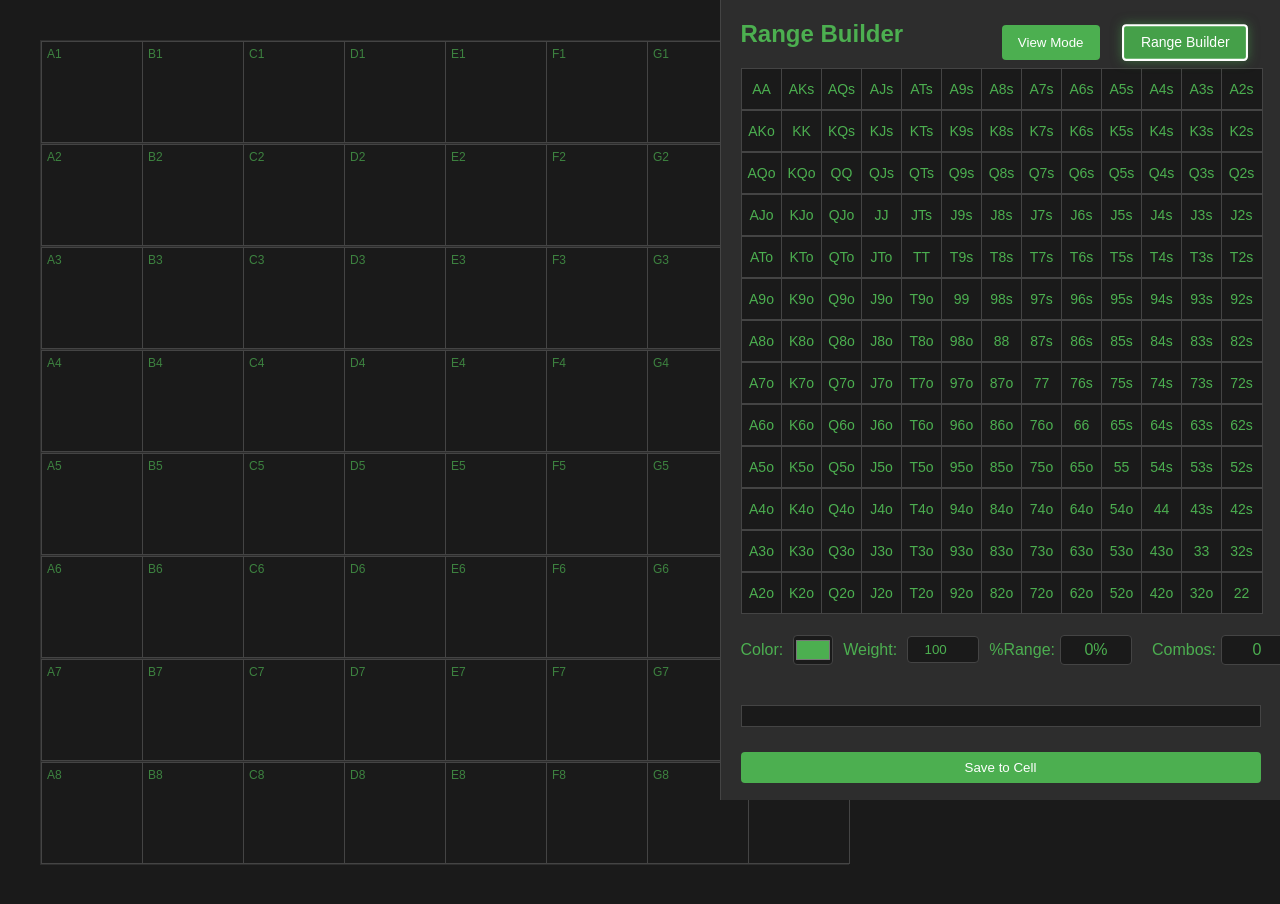
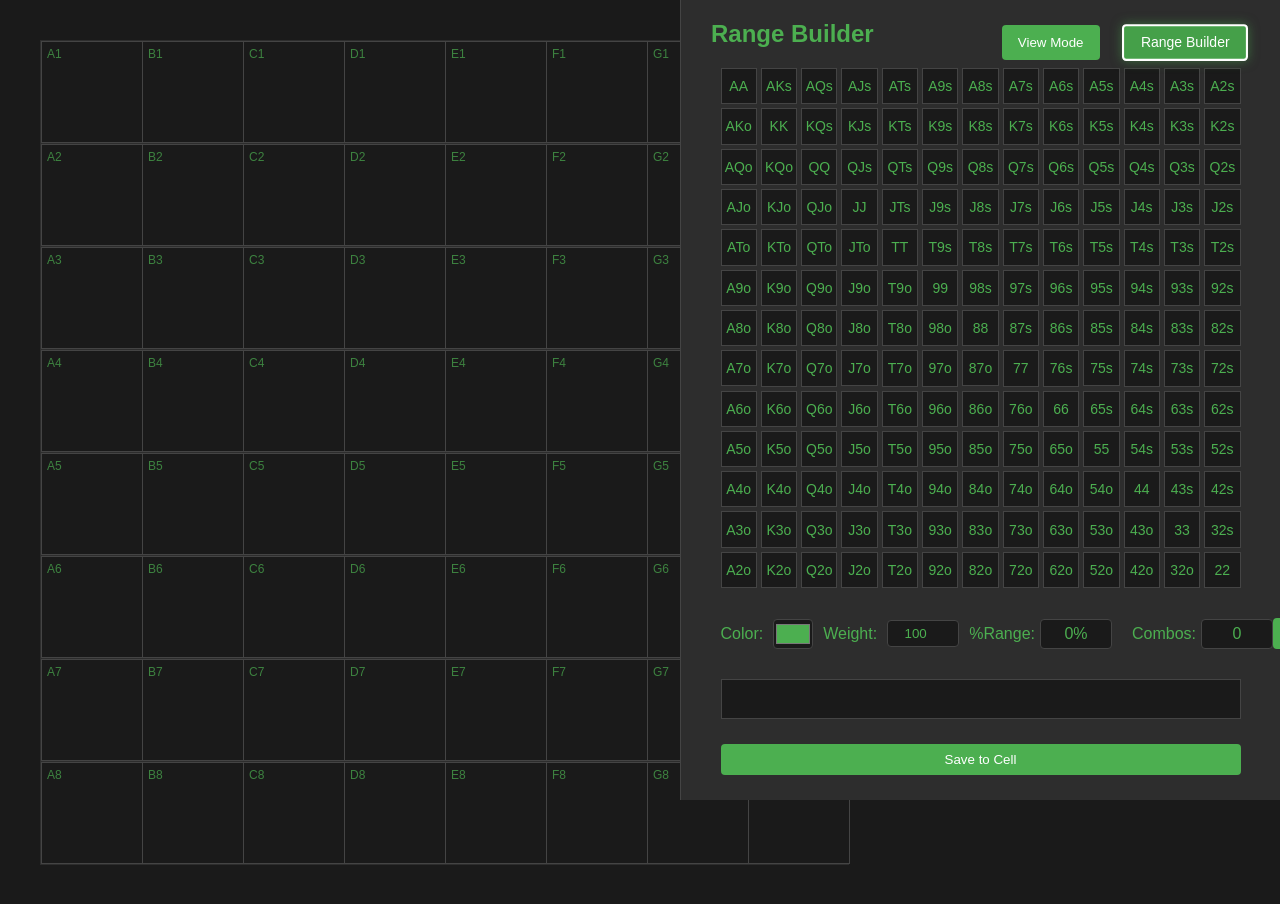
Before and after one commit to Pescatarian/ranger, a plain HTML site: page index.html in a window 1280 px wide. Both pictures are taken after a click on the button "Range Builder". Drawn offline with Linux system fonts and the light colour scheme.

Commit message:
Update index.html

```diff
--- a/index.html
+++ b/index.html
@@ -74,9 +74,9 @@
             transform: scale(1.05);
         }
 
-     /* Range Builder Sidebar */
+    /* Range Builder Sidebar */
 .sidebar {
-    width: 560px;  /* Reduced to better fit content */
+    width: 600px;
     background-color: #2d2d2d;
     padding: 20px;
     border-left: 1px solid #444;
@@ -93,20 +93,22 @@
 .sidebar h2 {
     color: #4CAF50;
     margin: 0 0 20px 0;
-    width: 520px;  /* Match grid width */
+    width: 100%;
+    padding-left: 20px;
 }
 
+/* CRITICAL GRID SECTION - DO NOT MODIFY */
 .range-grid {
     display: grid;
-    grid-template-columns: repeat(13, 40px);  /* Fixed size cells */
-    gap: 0;
-    width: 520px;  /* Fixed width */
+    grid-template-columns: repeat(13, 1fr);
+    gap: 4px;
+    width: 520px;
+    aspect-ratio: 1;
     margin-bottom: 20px;
 }
 
 .range-cell {
-    width: 40px;
-    height: 40px;
+    aspect-ratio: 1;
     background-color: #1a1a1a;
     border: 1px solid #444;
     display: flex;
@@ -118,6 +120,7 @@
     position: relative;
     overflow: hidden;
 }
+/* END CRITICAL GRID SECTION */
 
 .range-cell:hover {
     background-color: #2d2d2d;
@@ -144,12 +147,13 @@
     z-index: 1000;
 }
 
+/* UPDATED CONTROLS SECTION */
 .top-controls {
-    width: 520px;  /* Match grid width */
+    width: 520px;
     display: flex;
     justify-content: space-between;
     align-items: center;
-    margin-bottom: 20px;
+    margin: 10px auto;
 }
 
 .weight-control {
@@ -163,12 +167,14 @@
     display: flex;
     gap: 20px;
     align-items: center;
+    flex-shrink: 0;
 }
 
 .color-weight-group {
     display: flex;
     align-items: center;
     gap: 10px;
+    flex-wrap: nowrap;
     white-space: nowrap;
 }
 
@@ -217,28 +223,30 @@
     border-radius: 4px;
     cursor: pointer;
     transition: all 0.3s ease;
+    flex-shrink: 0;
 }
 
 .clear-button:hover {
     background-color: #45a049;
 }
 
+/* UPDATED TEXT AND BUTTON SECTION */
 .range-text {
-    width: 520px;  /* Match grid width */
+    width: 520px;
     height: 40px;
     background-color: #1a1a1a;
     color: #4CAF50;
     border: 1px solid #444;
     padding: 10px;
-    margin: 20px 0;
+    margin: 20px auto;
     font-family: Arial, sans-serif;
     resize: none;
     box-sizing: border-box;
 }
 
 .save-button {
-    width: 520px;  /* Match grid width */
-    margin-top: 5px;
+    width: 520px;
+    margin: 5px auto;
 }
 
 .cell[draggable="true"] {
```
